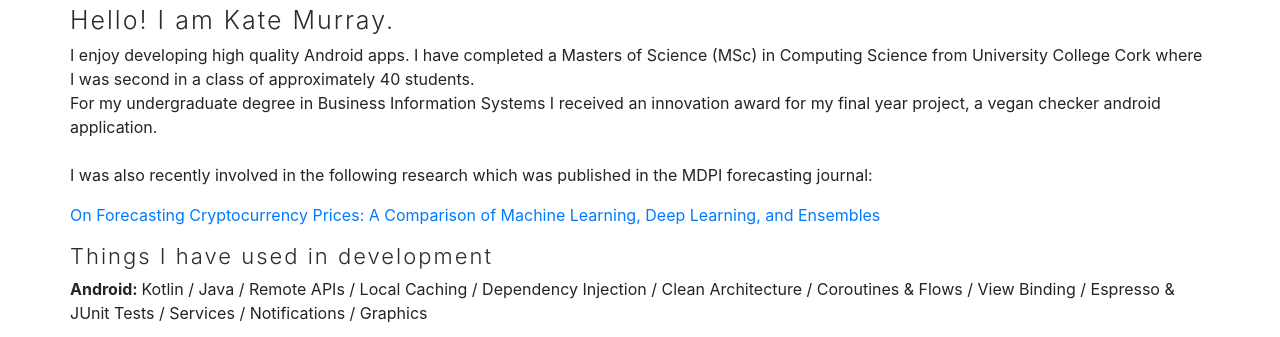
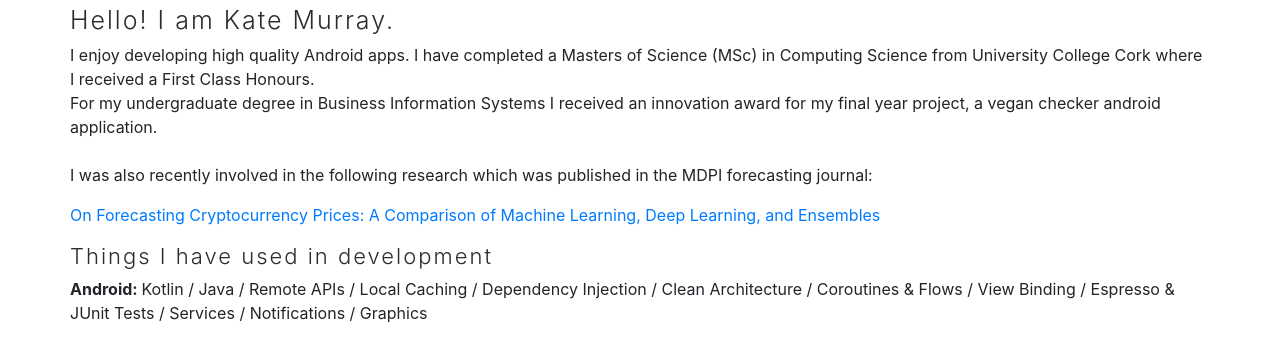
Before and after one commit to katemurraay/katemurraay.github.io, a plain HTML site: page index.html in a window 1280 px wide. Shown: the part 463-800 px from the top of the page. Drawn offline with nearby package versions, Linux system fonts and the light colour scheme.

Commit message:
update bio

```diff
--- a/js/details.js
+++ b/js/details.js
@@ -1,6 +1,7 @@
 
 import Project from './project.js'
 import User from './user.js'
+
 window.onload = function() {
 
 
@@ -17,7 +18,9 @@ window.onload = function() {
   document.getElementById('tech').innerHTML = kateM.technologies;
   let projects = populateProjects();
   showImages(projects);
+
 };
+
 
 function populateProjects() {
 
@@ -38,7 +41,7 @@ function populateProjects() {
 
 function addBiography(user) {
   let bio = "I enjoy developing high quality Android apps.\
-  I have completed a Masters of Science (MSc) in Computing Science from University College Cork where I was second in a class of approximately 40 students. <br> For my undergraduate degree in Business Information Systems I received an innovation award for my final year project, a vegan checker android application. <br> <br> I was also recently involved in the following research which was published in the MDPI forecasting journal: ";
+  I have completed a Masters of Science (MSc) in Computing Science from University College Cork where I received a First Class Honours. <br> For my undergraduate degree in Business Information Systems I received an innovation award for my final year project, a vegan checker android application. <br> <br> I was also recently involved in the following research which was published in the MDPI forecasting journal: ";
   let technologies = "<b>Android: </b> Kotlin / Java / Remote APIs / Local Caching / Dependency Injection / Clean Architecture / Coroutines & Flows / View Binding / Espresso & JUnit Tests / Services / Notifications / Graphics ";
   user.addBiography(bio, technologies);
 
```
Also changed, not shown: index.html (+1 -0 lines).
